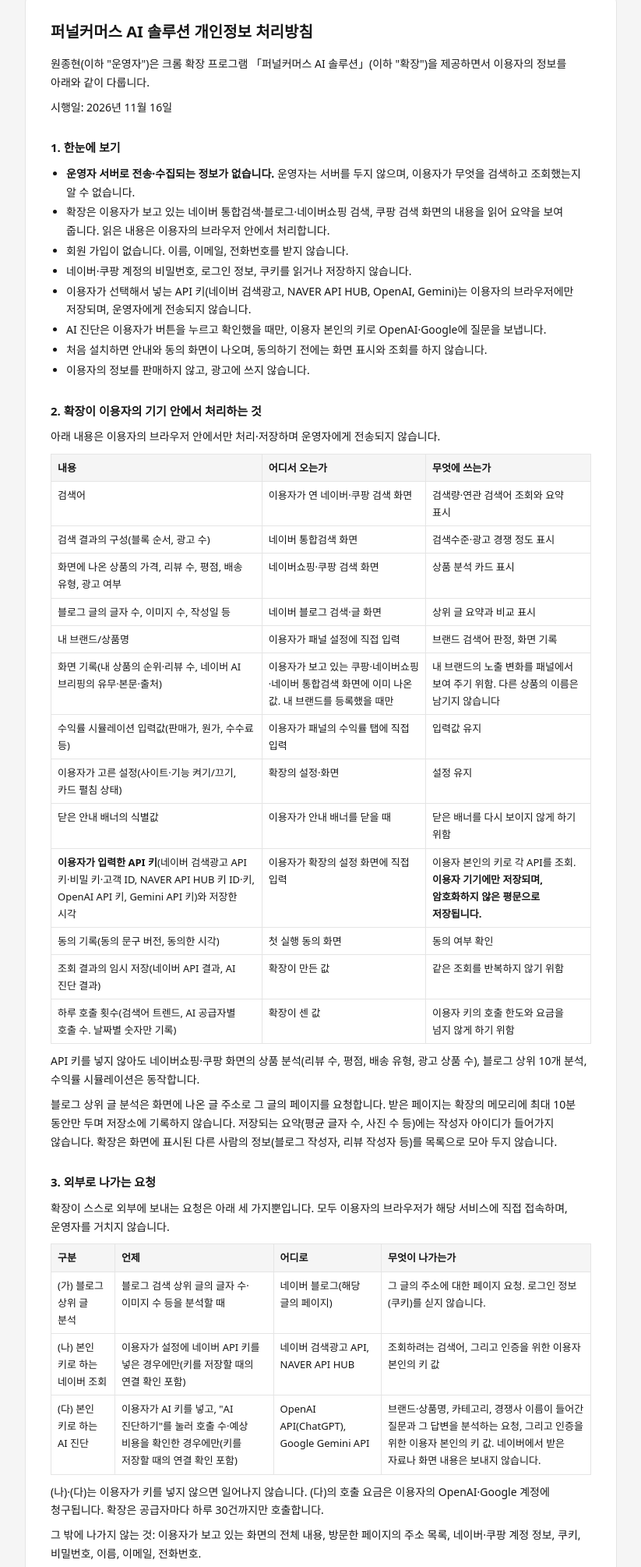
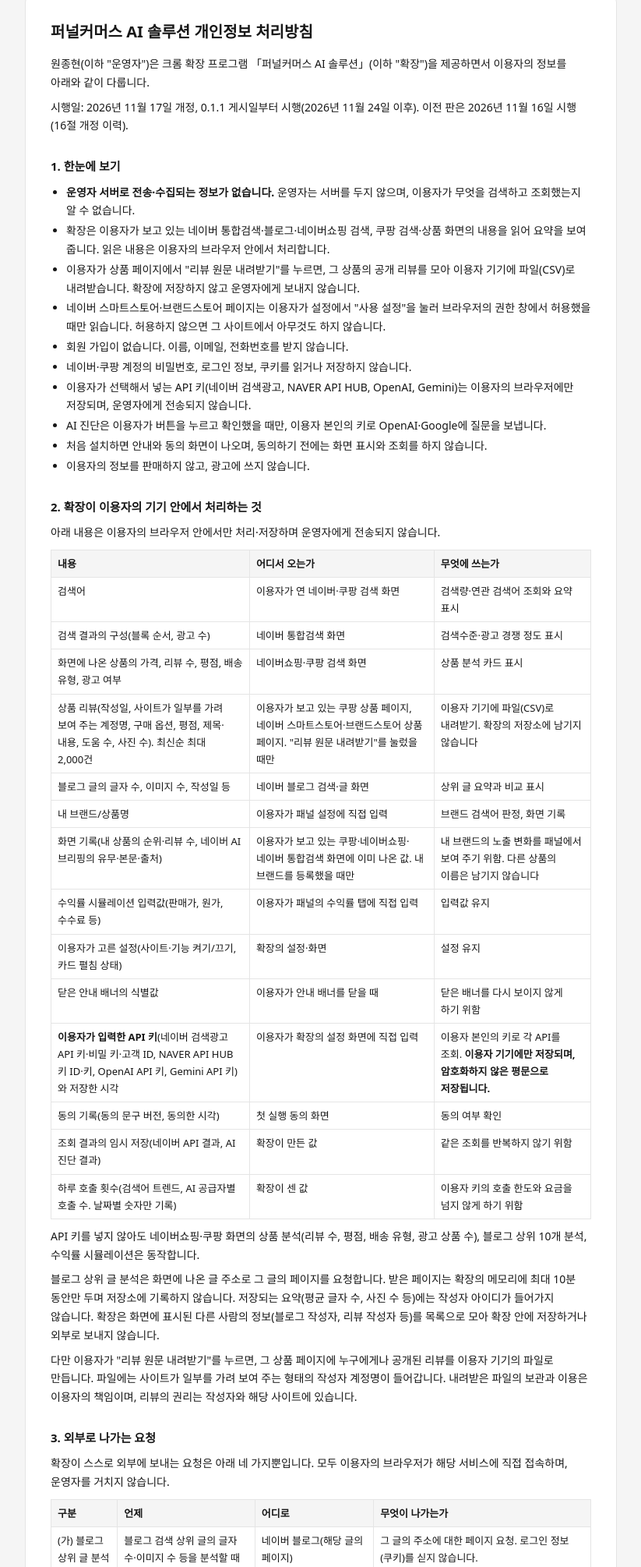
Before and after one commit to jonghyun-funnel/medifunnel-privacy, a plain HTML site: page funnelcommerce/index.html in a window 1280 px wide. Shown: the part 37-2047 px from the top of the page at 78% size, without its empty margins (228-1051 px from the left). Drawn offline with Linux system fonts and the light colour scheme.

Commit message:
퍼널커머스 처리방침 개정 공고: 리뷰 원문 내려받기, 네이버 스토어 선택 권한 (2026-11-17 공고, 0.1.1 게시일부터 시행)

```diff
--- a/funnelcommerce/index.html
+++ b/funnelcommerce/index.html
@@ -11,12 +11,14 @@
       <h1>퍼널커머스 AI 솔루션 개인정보 처리방침</h1>
 
       <p>원종현(이하 "운영자")은 크롬 확장 프로그램 「퍼널커머스 AI 솔루션」(이하 "확장")을 제공하면서 이용자의 정보를 아래와 같이 다룹니다.</p>
-      <p>시행일: 2026년 11월 16일</p>
+      <p>시행일: 2026년 11월 17일 개정, 0.1.1 게시일부터 시행(2026년 11월 24일 이후). 이전 판은 2026년 11월 16일 시행(16절 개정 이력).</p>
 
       <h2>1. 한눈에 보기</h2>
       <ul>
         <li><strong>운영자 서버로 전송·수집되는 정보가 없습니다.</strong> 운영자는 서버를 두지 않으며, 이용자가 무엇을 검색하고 조회했는지 알 수 없습니다.</li>
-        <li>확장은 이용자가 보고 있는 네이버 통합검색·블로그·네이버쇼핑 검색, 쿠팡 검색 화면의 내용을 읽어 요약을 보여 줍니다. 읽은 내용은 이용자의 브라우저 안에서 처리합니다.</li>
+        <li>확장은 이용자가 보고 있는 네이버 통합검색·블로그·네이버쇼핑 검색, 쿠팡 검색·상품 화면의 내용을 읽어 요약을 보여 줍니다. 읽은 내용은 이용자의 브라우저 안에서 처리합니다.</li>
+        <li>이용자가 상품 페이지에서 "리뷰 원문 내려받기"를 누르면, 그 상품의 공개 리뷰를 모아 이용자 기기에 파일(CSV)로 내려받습니다. 확장에 저장하지 않고 운영자에게 보내지 않습니다.</li>
+        <li>네이버 스마트스토어·브랜드스토어 페이지는 이용자가 설정에서 "사용 설정"을 눌러 브라우저의 권한 창에서 허용했을 때만 읽습니다. 허용하지 않으면 그 사이트에서 아무것도 하지 않습니다.</li>
         <li>회원 가입이 없습니다. 이름, 이메일, 전화번호를 받지 않습니다.</li>
         <li>네이버·쿠팡 계정의 비밀번호, 로그인 정보, 쿠키를 읽거나 저장하지 않습니다.</li>
         <li>이용자가 선택해서 넣는 API 키(네이버 검색광고, NAVER API HUB, OpenAI, Gemini)는 이용자의 브라우저에만 저장되며, 운영자에게 전송되지 않습니다.</li>
@@ -35,6 +37,7 @@
           <tr><td>검색어</td><td>이용자가 연 네이버·쿠팡 검색 화면</td><td>검색량·연관 검색어 조회와 요약 표시</td></tr>
           <tr><td>검색 결과의 구성(블록 순서, 광고 수)</td><td>네이버 통합검색 화면</td><td>검색수준·광고 경쟁 정도 표시</td></tr>
           <tr><td>화면에 나온 상품의 가격, 리뷰 수, 평점, 배송 유형, 광고 여부</td><td>네이버쇼핑·쿠팡 검색 화면</td><td>상품 분석 카드 표시</td></tr>
+          <tr><td>상품 리뷰(작성일, 사이트가 일부를 가려 보여 주는 계정명, 구매 옵션, 평점, 제목·내용, 도움 수, 사진 수). 최신순 최대 2,000건</td><td>이용자가 보고 있는 쿠팡 상품 페이지, 네이버 스마트스토어·브랜드스토어 상품 페이지. "리뷰 원문 내려받기"를 눌렀을 때만</td><td>이용자 기기에 파일(CSV)로 내려받기. 확장의 저장소에 남기지 않습니다</td></tr>
           <tr><td>블로그 글의 글자 수, 이미지 수, 작성일 등</td><td>네이버 블로그 검색·글 화면</td><td>상위 글 요약과 비교 표시</td></tr>
           <tr><td>내 브랜드/상품명</td><td>이용자가 패널 설정에 직접 입력</td><td>브랜드 검색어 판정, 화면 기록</td></tr>
           <tr><td>화면 기록(내 상품의 순위·리뷰 수, 네이버 AI 브리핑의 유무·본문·출처)</td><td>이용자가 보고 있는 쿠팡·네이버쇼핑·네이버 통합검색 화면에 이미 나온 값. 내 브랜드를 등록했을 때만</td><td>내 브랜드의 노출 변화를 패널에서 보여 주기 위함. 다른 상품의 이름은 남기지 않습니다</td></tr>
@@ -50,11 +53,15 @@
       <p>API 키를 넣지 않아도 네이버쇼핑·쿠팡 화면의 상품 분석(리뷰 수, 평점, 배송 유형, 광고 상품 수), 블로그 상위 10개 분석, 수익률 시뮬레이션은 동작합니다.</p>
       <p>
         블로그 상위 글 분석은 화면에 나온 글 주소로 그 글의 페이지를 요청합니다. 받은 페이지는 확장의 메모리에 최대 10분 동안만 두며 저장소에 기록하지 않습니다.
-        저장되는 요약(평균 글자 수, 사진 수 등)에는 작성자 아이디가 들어가지 않습니다. 확장은 화면에 표시된 다른 사람의 정보(블로그 작성자, 리뷰 작성자 등)를 목록으로 모아 두지 않습니다.
+        저장되는 요약(평균 글자 수, 사진 수 등)에는 작성자 아이디가 들어가지 않습니다. 확장은 화면에 표시된 다른 사람의 정보(블로그 작성자, 리뷰 작성자 등)를 목록으로 모아 확장 안에 저장하거나 외부로 보내지 않습니다.
+      </p>
+      <p>
+        다만 이용자가 "리뷰 원문 내려받기"를 누르면, 그 상품 페이지에 누구에게나 공개된 리뷰를 이용자 기기의 파일로 만듭니다. 파일에는 사이트가 일부를 가려 보여 주는 형태의 작성자 계정명이 들어갑니다.
+        내려받은 파일의 보관과 이용은 이용자의 책임이며, 리뷰의 권리는 작성자와 해당 사이트에 있습니다.
       </p>
 
       <h2>3. 외부로 나가는 요청</h2>
-      <p>확장이 스스로 외부에 보내는 요청은 아래 세 가지뿐입니다. 모두 이용자의 브라우저가 해당 서비스에 직접 접속하며, 운영자를 거치지 않습니다.</p>
+      <p>확장이 스스로 외부에 보내는 요청은 아래 네 가지뿐입니다. 모두 이용자의 브라우저가 해당 서비스에 직접 접속하며, 운영자를 거치지 않습니다.</p>
       <table>
         <thead>
           <tr><th>구분</th><th>언제</th><th>어디로</th><th>무엇이 나가는가</th></tr>
@@ -63,9 +70,10 @@
           <tr><td>(가) 블로그 상위 글 분석</td><td>블로그 검색 상위 글의 글자 수·이미지 수 등을 분석할 때</td><td>네이버 블로그(해당 글의 페이지)</td><td>그 글의 주소에 대한 페이지 요청. 로그인 정보(쿠키)를 싣지 않습니다.</td></tr>
           <tr><td>(나) 본인 키로 하는 네이버 조회</td><td>이용자가 설정에 네이버 API 키를 넣은 경우에만(키를 저장할 때의 연결 확인 포함)</td><td>네이버 검색광고 API, NAVER API HUB</td><td>조회하려는 검색어, 그리고 인증을 위한 이용자 본인의 키 값</td></tr>
           <tr><td>(다) 본인 키로 하는 AI 진단</td><td>이용자가 AI 키를 넣고, "AI 진단하기"를 눌러 호출 수·예상 비용을 확인한 경우에만(키를 저장할 때의 연결 확인 포함)</td><td>OpenAI API(ChatGPT), Google Gemini API</td><td>브랜드·상품명, 카테고리, 경쟁사 이름이 들어간 질문과 그 답변을 분석하는 요청, 그리고 인증을 위한 이용자 본인의 키 값. 네이버에서 받은 자료나 화면 내용은 보내지 않습니다.</td></tr>
+          <tr><td>(라) 리뷰 원문 내려받기</td><td>이용자가 쿠팡 또는 네이버 스토어 상품 페이지에서 "리뷰 원문 내려받기"를 눌렀을 때만</td><td>이용자가 보고 있는 그 사이트(쿠팡, 네이버 스마트스토어·브랜드스토어)</td><td>그 상품의 리뷰 목록 요청(상품 번호, 쪽 번호). 이용자의 브라우저가 그 사이트를 볼 때와 같은 방식으로 나가며, 그 사이트에 로그인해 있으면 브라우저가 평소처럼 로그인 상태를 함께 보냅니다. 확장은 그 값을 읽거나 저장하지 않습니다.</td></tr>
         </tbody>
       </table>
-      <p>(나)·(다)는 이용자가 키를 넣지 않으면 일어나지 않습니다. (다)의 호출 요금은 이용자의 OpenAI·Google 계정에 청구됩니다. 확장은 공급자마다 하루 30건까지만 호출합니다.</p>
+      <p>(나)·(다)는 이용자가 키를 넣지 않으면 일어나지 않습니다. (라)는 버튼을 누르지 않으면 일어나지 않으며, 최신순 최대 2,000건까지 약 0.4초 간격으로 요청합니다. (다)의 호출 요금은 이용자의 OpenAI·Google 계정에 청구됩니다. 확장은 공급자마다 하루 30건까지만 호출합니다.</p>
       <p>그 밖에 나가지 않는 것: 이용자가 보고 있는 화면의 전체 내용, 방문한 페이지의 주소 목록, 네이버·쿠팡 계정 정보, 쿠키, 비밀번호, 이름, 이메일, 전화번호.</p>
       <p>접속 과정에서 각 서비스가 받는 정보(IP 주소 등)와 (다)에서 OpenAI·Google이 받은 질문의 처리는 각 회사의 개인정보 처리방침과 API 이용 약관을 따릅니다.</p>
 
@@ -74,6 +82,7 @@
         <li>이용자가 보고 있는 화면의 공개 수치를 요약해 보여 주기 위해</li>
         <li>이용자가 요청한 수치(검색량, 추이 등)를 이용자 본인의 키로 조회해 보여 주기 위해</li>
         <li>이용자가 요청한 AI 진단을 이용자 본인의 키로 실행해 보여 주기 위해</li>
+        <li>이용자가 요청한 상품 리뷰를 이용자 기기의 파일로 내려받게 하기 위해</li>
         <li>같은 조회를 반복하지 않고, 이용자 키의 호출 한도와 요금을 넘지 않게 하기 위해</li>
       </ul>
       <p>위 목적 밖으로 쓰지 않습니다. 운영자는 이용 통계를 수집하지 않습니다. 광고를 맞춤 표시하는 데 쓰지 않습니다.</p>
@@ -87,6 +96,7 @@
         <tbody>
           <tr><td>설정, 동의 기록, 내 브랜드/상품명, 수익률 시뮬레이션 입력값, 닫은 안내 배너의 식별값</td><td>이용자가 지우거나 확장을 삭제할 때까지</td></tr>
           <tr><td>이용자가 입력한 API 키</td><td>이용자가 설정에서 키를 지우거나, 저장 내용을 지우거나, 확장을 삭제할 때까지</td></tr>
+          <tr><td>내려받은 리뷰</td><td>확장은 보관하지 않습니다. 파일을 만든 뒤 탭을 닫거나 다른 페이지로 옮기면 메모리에서 사라집니다. 내려받은 파일은 이용자가 직접 관리합니다.</td></tr>
           <tr><td>화면 기록</td><td>검색어마다 최근 10회(AI 브리핑은 최근 1건)를 30일 동안 보관합니다</td></tr>
           <tr><td>탭별 분석 결과</td><td>브라우저의 세션 저장소에만 둡니다. 탭을 닫으면 그 탭의 결과가 지워지고, 브라우저를 닫으면 모두 삭제됩니다.</td></tr>
           <tr><td>네이버 검색광고 API로 받은 값의 임시 저장</td><td>브라우저의 세션 저장소에만 둡니다. 브라우저를 닫으면 삭제되고, 열어 둔 동안에도 최대 24시간이 지나면 다시 조회합니다.</td></tr>
@@ -142,6 +152,7 @@
         <li>이용자가 넣은 키는 해당 API 호출에만 쓰이고, 화면에는 일부를 가려서 표시합니다.</li>
         <li>외부와의 통신은 암호화된 연결(HTTPS)로 이루어집니다.</li>
         <li>네이버 API 주소에 대한 권한은 이용자가 키를 넣을 때에만 요청합니다.</li>
+        <li>네이버 스마트스토어·브랜드스토어에 대한 권한은 이용자가 설정에서 "사용 설정"을 누를 때에만 요청하며, "사용 해제"로 반납할 수 있습니다.</li>
       </ul>
       <p>알아 둘 점: 키는 브라우저의 확장 저장소에 평문으로 저장됩니다. 여러 사람이 함께 쓰는 PC나 브라우저 프로필에서는 키를 넣지 않기를 권합니다.</p>
 
@@ -174,8 +185,16 @@
       <h2>16. 방침의 변경</h2>
       <p>이 방침을 바꿀 때는 시행 7일 전에 이 페이지에 알립니다. 처리 항목이 늘어나는 등 이용자에게 중요한 변경은 확장 화면에서도 알리고 다시 동의를 받습니다.</p>
       <ul>
-        <li>공고일: 2026년 11월 16일</li>
-        <li>시행일: 2026년 11월 16일</li>
+        <li>공고일: 2026년 11월 17일</li>
+        <li>시행일: 이 내용이 들어간 확장 버전(0.1.1)이 크롬 웹 스토어에 게시되는 날. 공고일부터 7일이 지난 2026년 11월 24일 이후입니다.</li>
+      </ul>
+      <p>개정 이력:</p>
+      <ul>
+        <li>2026년 11월 16일: 제정·시행(0.1.0)</li>
+        <li>
+          2026년 11월 17일 공고(0.1.1 게시일부터 시행): "리뷰 원문 내려받기" 추가 — 1·2·3·4·5·11절(이용자가 버튼을 눌렀을 때 쿠팡·네이버 스토어 상품의 공개 리뷰를 이용자 기기의 파일로 내려받는 것,
+          그때 해당 사이트로 나가는 리뷰 목록 요청, 네이버 스마트스토어·브랜드스토어는 이용자가 설정에서 허용했을 때만 읽는 것). 0.1.0에는 이 기능이 없습니다.
+        </li>
       </ul>
     </main>
   </body>
```
